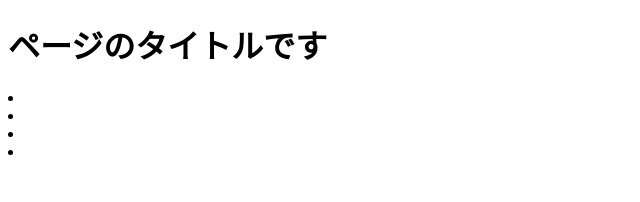
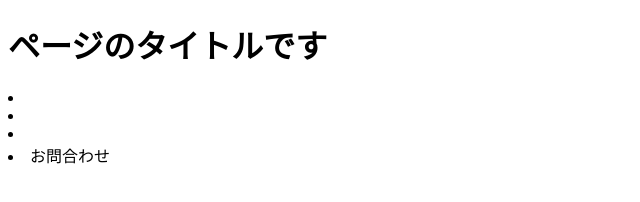
Before and after one commit to yuuki-fuji/ai-test, a plain HTML site: page index.html in a window 1280 px wide. Shown: the whole page, without its empty margins (0-640 px from the left). Drawn offline with Linux system fonts and the light colour scheme.

Commit message:
ナビゲーションにお問い合わせを追加

```diff
--- a/index.html
+++ b/index.html
@@ -13,7 +13,7 @@
       <li class="header__item"></li>
       <li class="header__item"></li>
       <li class="header__item"></li>
-      <li class="header__item"></li>
+      <li class="header__item">お問合わせ</li>
     </nav>
   </header>
 
```
